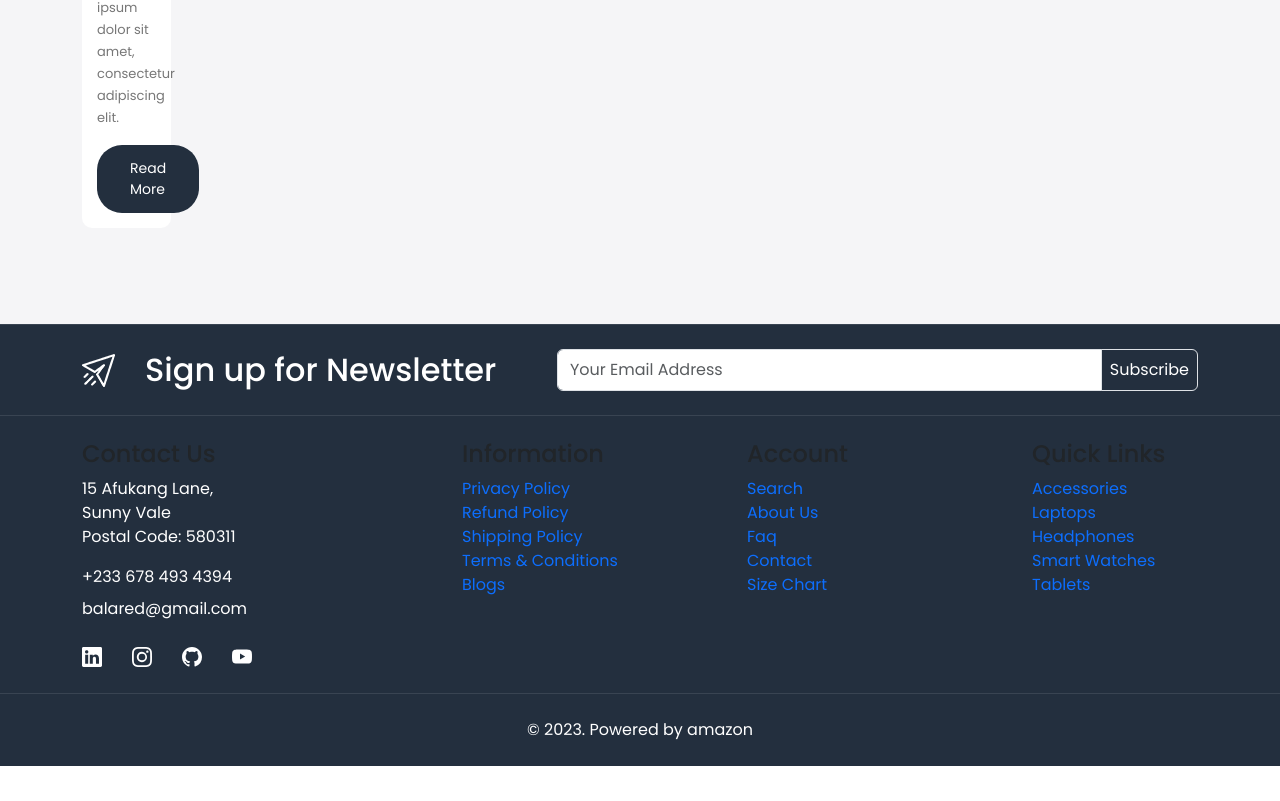
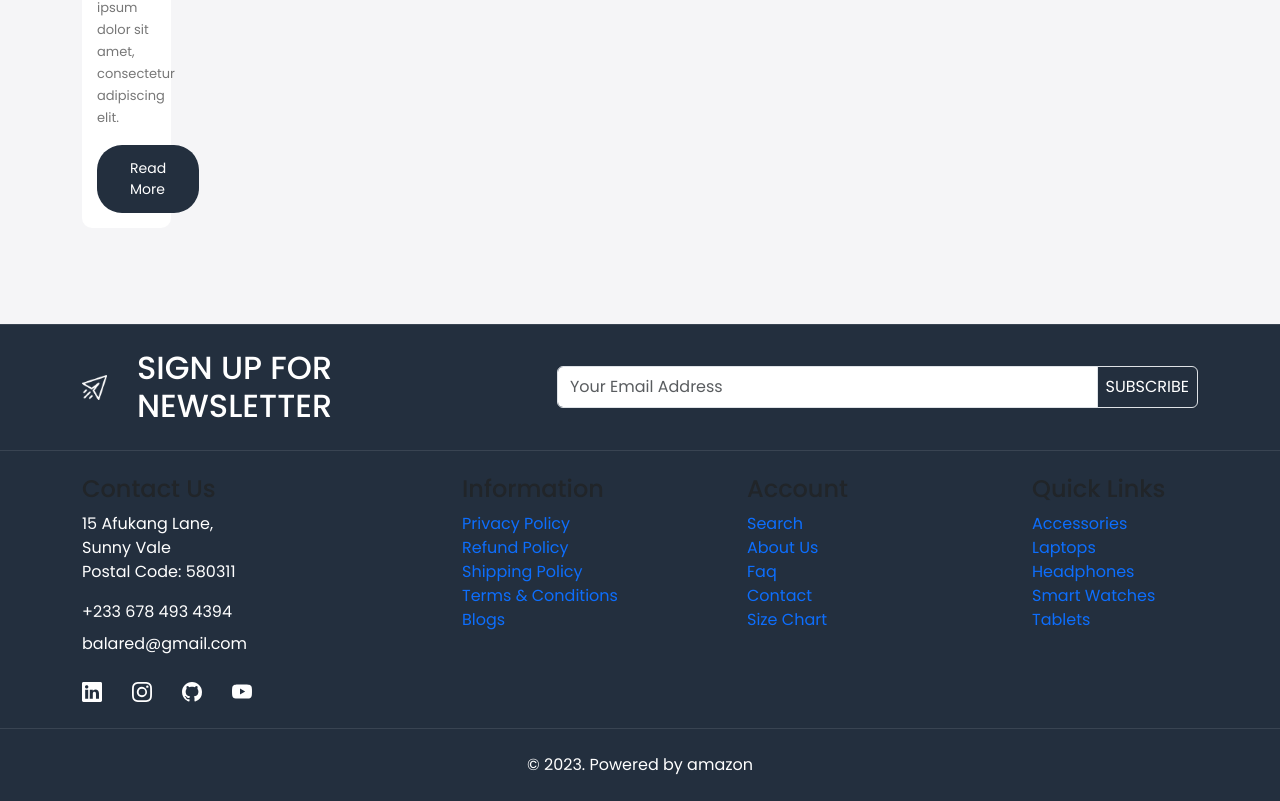
Before and after one commit to OsimFavour/amazon.com, a React (Create React App) app: page / in a window 1280 px wide. Shown: the part 5144-5945 px from the top of the page. Before the commit the page ends 5910 px from the top, so only its background shows below. Built offline with nearby package versions, Linux system fonts and the light colour scheme.

Commit message:
Style Newsletter

```diff
--- a/src/components/Footer/TopFooter.jsx
+++ b/src/components/Footer/TopFooter.jsx
@@ -7,8 +7,8 @@ const TopFooter = () => {
                 <div className="row align-items-center">
                     <div className="col-5">
                         <div className="footer-top-data d-flex gap-30 align-items-center">
-                            <img src="images/newsletter.png" alt="newsletter" />
-                            <h2 className='mb-0 text-white'>Sign up for Newsletter</h2>
+                            <img src="images/newsletter.png" width='25px' alt="newsletter" />
+                            <h2 className='mb-0 text-white text-uppercase h-font'>Sign up for Newsletter</h2>
                         </div>
                     </div>
 
@@ -21,7 +21,7 @@ const TopFooter = () => {
                                 aria-label="Your Email Address"
                                 aria-describedby="basic-addon2"
                             />
-                            <span className="input-group-text p-2" id="basic-addon2">
+                            <span className="input-group-text p-2 text-uppercase m-font" id="basic-addon2">
                                 Subscribe
                             </span>
 
```
